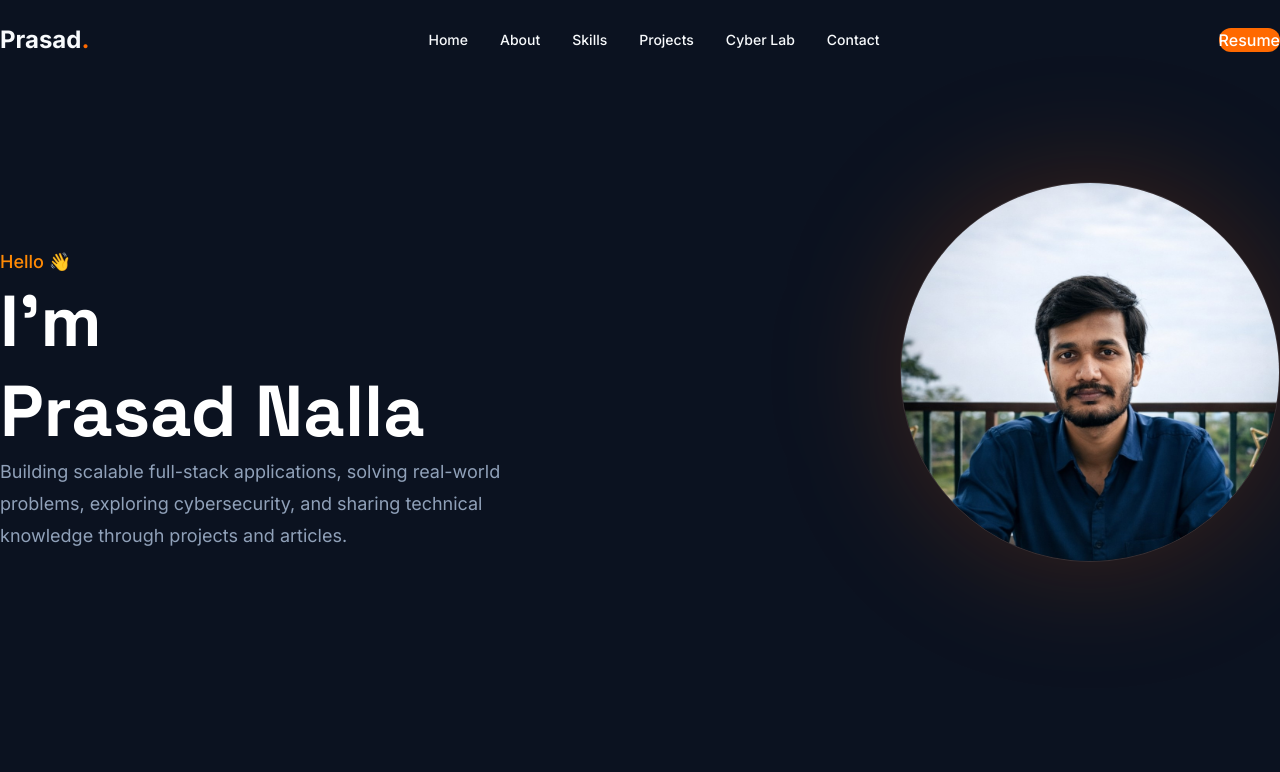
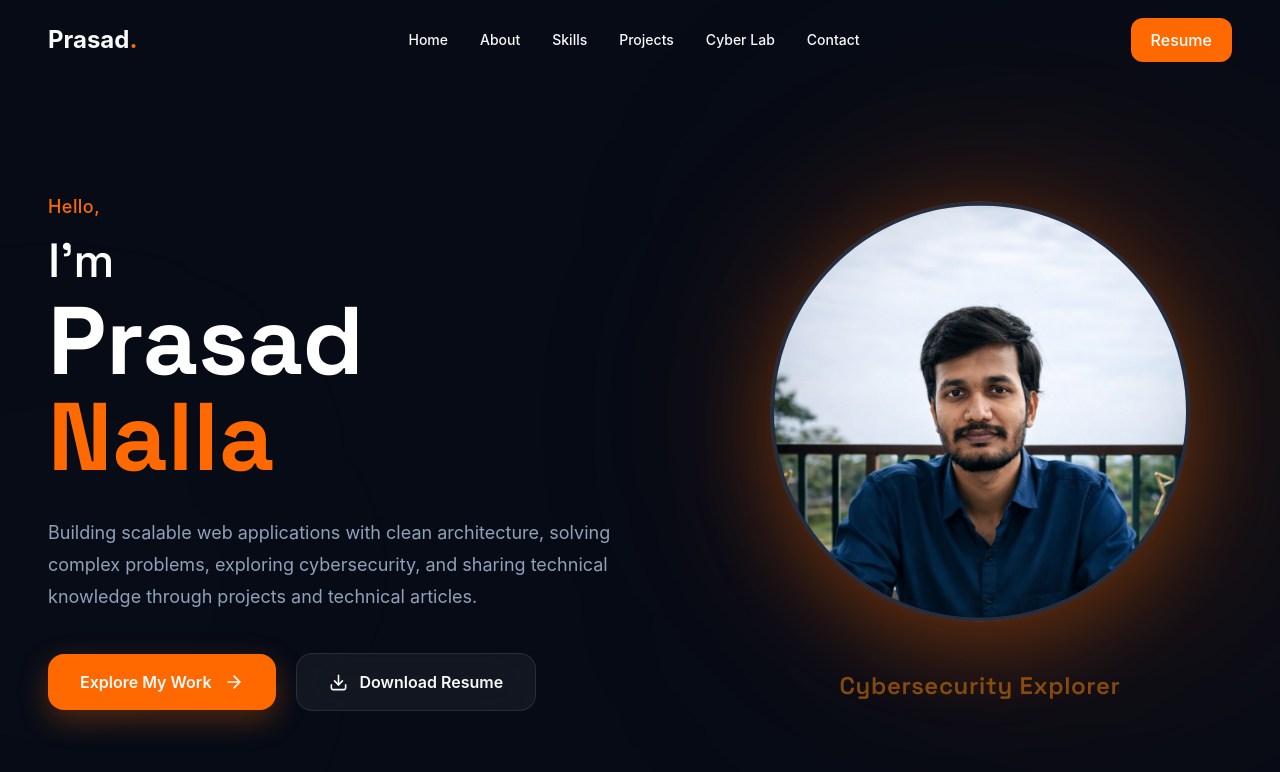
Before and after one commit to Prasad-Nalla/Portfolio, a React (Vite) app: page / in a window 1280 px wide. Shown: the top 772 px of the page. Built offline with nearby package versions, Linux system fonts and the light colour scheme.

Commit message:
feat : Home Page Developed

```diff
--- a/src/App.jsx
+++ b/src/App.jsx
@@ -1,11 +1,13 @@
 import Navbar from "./components/layout/Navbar";
-import Hero from "./sections/Hero";
+import Hero from "./sections/Hero/Hero";
 
 function App() {
   return (
     <>
       <Navbar />
-      <Hero />
+      <main>
+        <Hero />
+      </main>
     </>
   );
 }
--- a/src/components/layout/Container.jsx
+++ b/src/components/layout/Container.jsx
@@ -1,6 +1,8 @@
-const Container = ({ children }) => {
+const Container = ({ children, className = "" }) => {
   return (
-    <div className="mx-auto w-full max-w-7xl px-5 sm:px-8 lg:px-10">
+    <div
+      className={`mx-auto w-full max-w-7xl px-6 sm:px-8 lg:px-12 ${className}`}
+    >
       {children}
     </div>
   );
--- a/src/sections/Hero/Hero.jsx
+++ b/src/sections/Hero/Hero.jsx
@@ -6,13 +6,40 @@ const Hero = () => {
   return (
     <section
       id="home"
-      className="relative flex min-h-screen items-center overflow-hidden pt-20"
+      className="relative min-h-screen overflow-hidden bg-[#060B16] pt-28"
     >
-      <Container>
-        <div className="grid items-center gap-16 lg:grid-cols-2">
+      {/* Background Glow */}
+      <div className="absolute inset-0 overflow-hidden">
+
+        {/* Right Orange Glow */}
+        <div
+          className="absolute -right-32 top-24 h-[650px] w-[650px] rounded-full blur-[140px]"
+          style={{
+            background:
+              "radial-gradient(circle, rgba(255,107,0,.18), transparent 70%)",
+          }}
+        />
+
+        {/* Left Soft Glow */}
+        <div
+          className="absolute -left-44 bottom-0 h-[450px] w-[450px] rounded-full blur-[140px]"
+          style={{
+            background:
+              "radial-gradient(circle, rgba(255,255,255,.04), transparent 70%)",
+          }}
+        />
+      </div>
+
+      <Container className="relative z-10">
+
+        <div className="grid min-h-[85vh] items-center gap-16 lg:grid-cols-[1.1fr_.9fr]">
+
           <HeroContent />
+
           <HeroImage />
+
         </div>
+
       </Container>
     </section>
   );
--- a/src/sections/Hero/HeroButtons.jsx
+++ b/src/sections/Hero/HeroButtons.jsx
@@ -1,17 +1,52 @@
+import { ArrowRight, Download } from "lucide-react";
+
 const HeroButtons = () => {
   return (
-    <div className="mt-10 flex flex-wrap gap-4">
-      <button
-        className="rounded-xl bg-orange-500 px-7 py-3 text-white transition-all duration-300 hover:-translate-y-1 hover:bg-orange-400"
+    <div className="flex flex-wrap items-center gap-5">
+
+      {/* Primary Button */}
+      <a
+        href="#projects"
+        className="group inline-flex items-center gap-3 rounded-2xl
+        bg-orange-500 px-8 py-4 font-semibold text-white
+        shadow-[0_10px_30px_rgba(255,107,0,.30)]
+        transition-all duration-300
+        hover:-translate-y-1
+        hover:bg-orange-400
+        hover:shadow-[0_15px_40px_rgba(255,107,0,.45)]"
       >
-        View Projects
-      </button>
+        Explore My Work
 
-      <button
-        className="rounded-xl border border-white/20 px-7 py-3 text-white transition-all duration-300 hover:border-orange-400 hover:bg-white/5"
+        <ArrowRight
+          size={20}
+          className="transition-transform duration-300 group-hover:translate-x-1"
+        />
+      </a>
+
+      {/* Secondary Button */}
+      <a
+        href="/resume.pdf"
+        target="_blank"
+        rel="noopener noreferrer"
+        className="group inline-flex items-center gap-3 rounded-2xl
+        border border-white/10
+        bg-white/5
+        backdrop-blur-xl
+        px-8 py-4
+        font-semibold text-white
+        transition-all duration-300
+        hover:-translate-y-1
+        hover:border-orange-500/40
+        hover:bg-white/10"
       >
+        <Download
+          size={19}
+          className="transition-transform duration-300 group-hover:-translate-y-0.5"
+        />
+
         Download Resume
-      </button>
+      </a>
+
     </div>
   );
 };
--- a/src/sections/Hero/HeroContent.jsx
+++ b/src/sections/Hero/HeroContent.jsx
@@ -1,28 +1,47 @@
+import { motion } from "framer-motion";
 import HeroButtons from "./HeroButtons";
 
 const HeroContent = () => {
   return (
-    <div className="max-w-2xl">
-      <p className="mb-5 text-lg font-medium text-orange-400">
-        Hello 👋
+    <motion.div
+      initial={{ opacity: 0, x: -40 }}
+      animate={{ opacity: 1, x: 0 }}
+      transition={{ duration: 0.8 }}
+      className="max-w-2xl"
+    >
+      {/* Greeting */}
+      <p className="mb-4 text-lg font-medium tracking-wide text-orange-500">
+        Hello,
       </p>
 
-      <h1 className="text-5xl font-bold leading-tight text-white lg:text-7xl">
-        I'm <br />
-        Prasad Nalla
+      {/* Heading */}
+      <h1 className="leading-none">
+        <span className="block text-4xl font-medium text-white md:text-5xl">
+          I'm
+        </span>
+
+        <span className="mt-2 block text-6xl font-bold text-white md:text-7xl lg:text-8xl">
+          Prasad
+        </span>
+
+        <span className="block text-6xl font-bold text-orange-500 md:text-7xl lg:text-8xl">
+          Nalla
+        </span>
       </h1>
 
-      {/* Rotating text comes here */}
-
+      {/* Description */}
       <p className="mt-8 max-w-xl text-lg leading-8 text-slate-400">
-        Building scalable full-stack applications, solving
-        real-world problems, exploring cybersecurity,
+        Building scalable web applications with clean architecture,
+        solving complex problems, exploring cybersecurity,
         and sharing technical knowledge through projects
-        and articles.
+        and technical articles.
       </p>
 
-
-    </div>
+      {/* Buttons */}
+      <div className="mt-10">
+        <HeroButtons />
+      </div>
+    </motion.div>
   );
 };
 
--- a/src/sections/Hero/HeroImage.jsx
+++ b/src/sections/Hero/HeroImage.jsx
@@ -1,24 +1,57 @@
+import { motion } from "framer-motion";
 import HeroRoles from "./HeroRoles";
 
 const HeroImage = () => {
   return (
-    <div className="flex flex-col items-center lg:items-end">
-      <div className="relative">
-        <div className="absolute inset-0 rounded-full bg-orange-500/20 blur-3xl" />
+    <motion.div
+      initial={{ opacity: 0, x: 40 }}
+      animate={{ opacity: 1, x: 0 }}
+      transition={{ duration: 0.8, delay: 0.2 }}
+      className="flex flex-col items-center"
+    >
+      <motion.div
+        animate={{ y: [0, -8, 0] }}
+        transition={{
+          duration: 5,
+          repeat: Infinity,
+          ease: "easeInOut",
+        }}
+        className="relative"
+      >
+        {/* Orange Glow */}
+        <div className="absolute inset-0 rounded-full bg-orange-500/20 blur-[80px]" />
 
-        <div className="relative h-[380px] w-[380px] overflow-hidden rounded-full border border-white/10">
-           <img
-    src="/images/photo.jpg"
-    alt="Prasad Nalla"
-    className="h-full w-full object-cover"
-/>
+        {/* Orange Ring */}
+        <div className="absolute inset-0 rounded-full border border-orange-500/30"></div>
+
+        {/* Image */}
+        <div
+          className="
+            relative
+            h-[320px]
+            w-[320px]
+            overflow-hidden
+            rounded-full
+            border-4
+            border-white/10
+            bg-[#0E1628]
+            shadow-[0_25px_80px_rgba(255,107,0,.25)]
+            lg:h-[420px]
+            lg:w-[420px]
+          "
+        >
+          <img
+            src="/images/photo.jpg"
+            alt="Prasad Nalla"
+            className="h-full w-full object-cover object-top"
+          />
         </div>
-      </div>
+      </motion.div>
 
-      <div className="mt-8">
+      <div className="mt-8 w-full text-center">
         <HeroRoles />
       </div>
-    </div>
+    </motion.div>
   );
 };
 
--- a/src/sections/Hero/HeroRoles.jsx
+++ b/src/sections/Hero/HeroRoles.jsx
@@ -1,5 +1,5 @@
-import { motion } from "framer-motion";
 import { useEffect, useState } from "react";
+import { AnimatePresence, motion } from "framer-motion";
 
 const roles = [
   "Full Stack Developer",
@@ -8,31 +8,33 @@ const roles = [
   "Tech Writer",
 ];
 
-export default function HeroRoles() {
+const HeroRoles = () => {
   const [index, setIndex] = useState(0);
 
   useEffect(() => {
-    const timer = setInterval(() => {
+    const interval = setInterval(() => {
       setIndex((prev) => (prev + 1) % roles.length);
     }, 2500);
 
-    return () => clearInterval(timer);
+    return () => clearInterval(interval);
   }, []);
 
   return (
-    <div className="mt-6 h-14 overflow-hidden">
-      <motion.h2
-        key={roles[index]}
-        initial={{ opacity: 0, y: 20 }}
-        animate={{ opacity: 1, y: 0 }}
-        transition={{
-          duration: 0.4,
-          ease: "easeOut",
-        }}
-        className="absolute text-3xl font-semibold text-orange-400 lg:text-4xl"
-      >
-        {roles[index]}
-      </motion.h2>
+    <div className="flex h-12 items-center justify-center overflow-hidden">
+      <AnimatePresence mode="wait">
+        <motion.h3
+          key={roles[index]}
+          initial={{ opacity: 0, y: 15 }}
+          animate={{ opacity: 1, y: 0 }}
+          exit={{ opacity: 0, y: -15 }}
+          transition={{ duration: 0.35 }}
+          className="text-xl font-semibold tracking-wide text-orange-400 lg:text-2xl"
+        >
+          {roles[index]}
+        </motion.h3>
+      </AnimatePresence>
     </div>
   );
-}
+};
+
+export default HeroRoles;
--- a/src/styles/globals.css
+++ b/src/styles/globals.css
@@ -6,40 +6,31 @@
 /* ---------- ROOT VARIABLES ---------- */
 
 :root{
+  --bg:#060B16;
+  --surface:#0E1628;
 
-    --bg:#0B1220;
-    --surface:#111827;
-    --card:#1B2435;
+  --primary:#FF6B00;
+  --primary-hover:#FF8A3D;
 
-    --primary:#FF7A18;
-    --secondary:#00D4FF;
-
-    --text:#F8FAFC;
-    --gray:#94A3B8;
-
-    --radius:20px;
-
-}
-*{
-    margin:0;
-    padding:0;
-    box-sizing:border-box;
+  --text:#F8FAFC;
+  --text-secondary:#94A3B8;
 }
 
 html{
-    scroll-behavior:smooth;
+  scroll-behavior:smooth;
 }
 
 body{
-
-    background:var(--bg);
-    color:var(--text);
-
-    font-family:'Inter',sans-serif;
-
-    overflow-x:hidden;
+  margin:0;
+  background:var(--bg);
+  color:var(--text);
+  overflow-x:hidden;
 }
 
+::selection{
+  background:#FF6B00;
+  color:white;
+}
 h1,h2,h3,h4,h5{
 
     font-family:'Space Grotesk',sans-serif;
```
